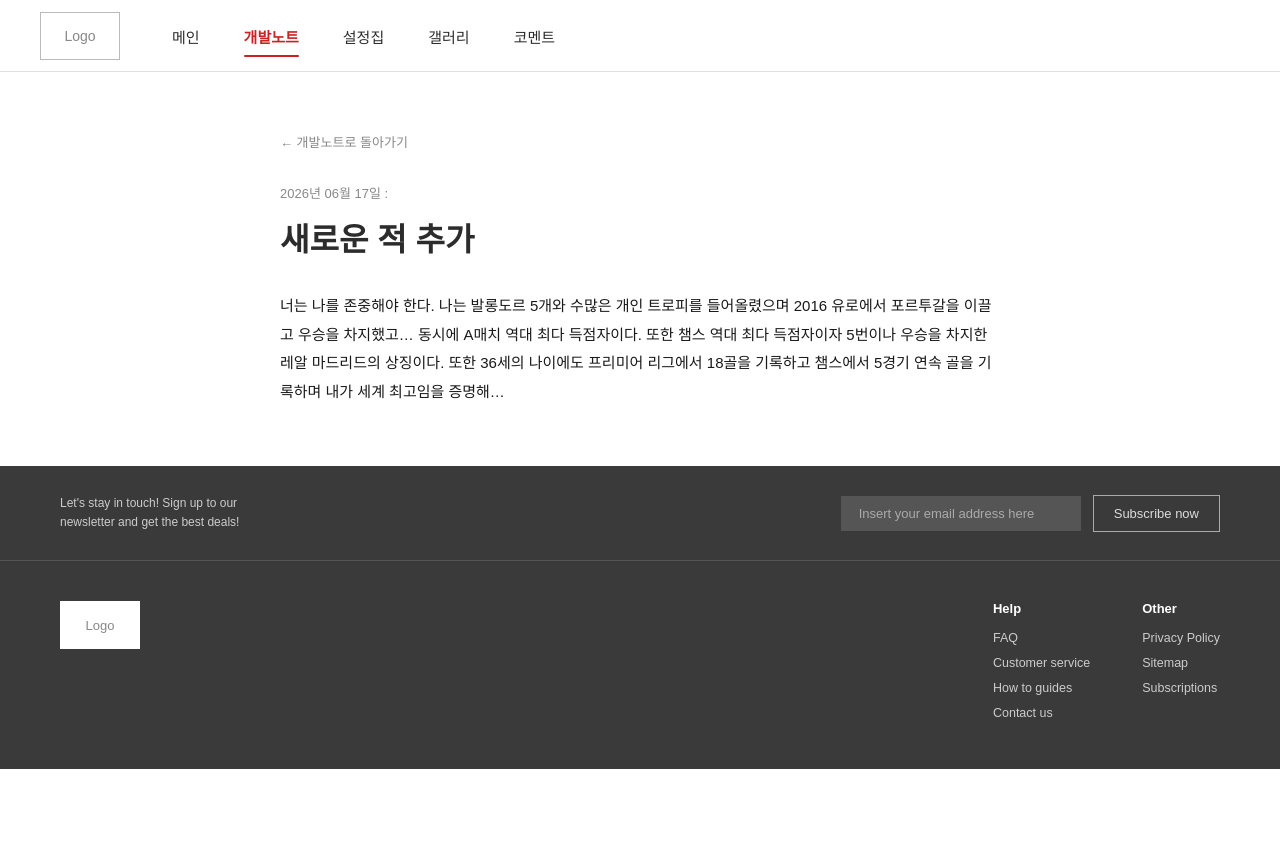
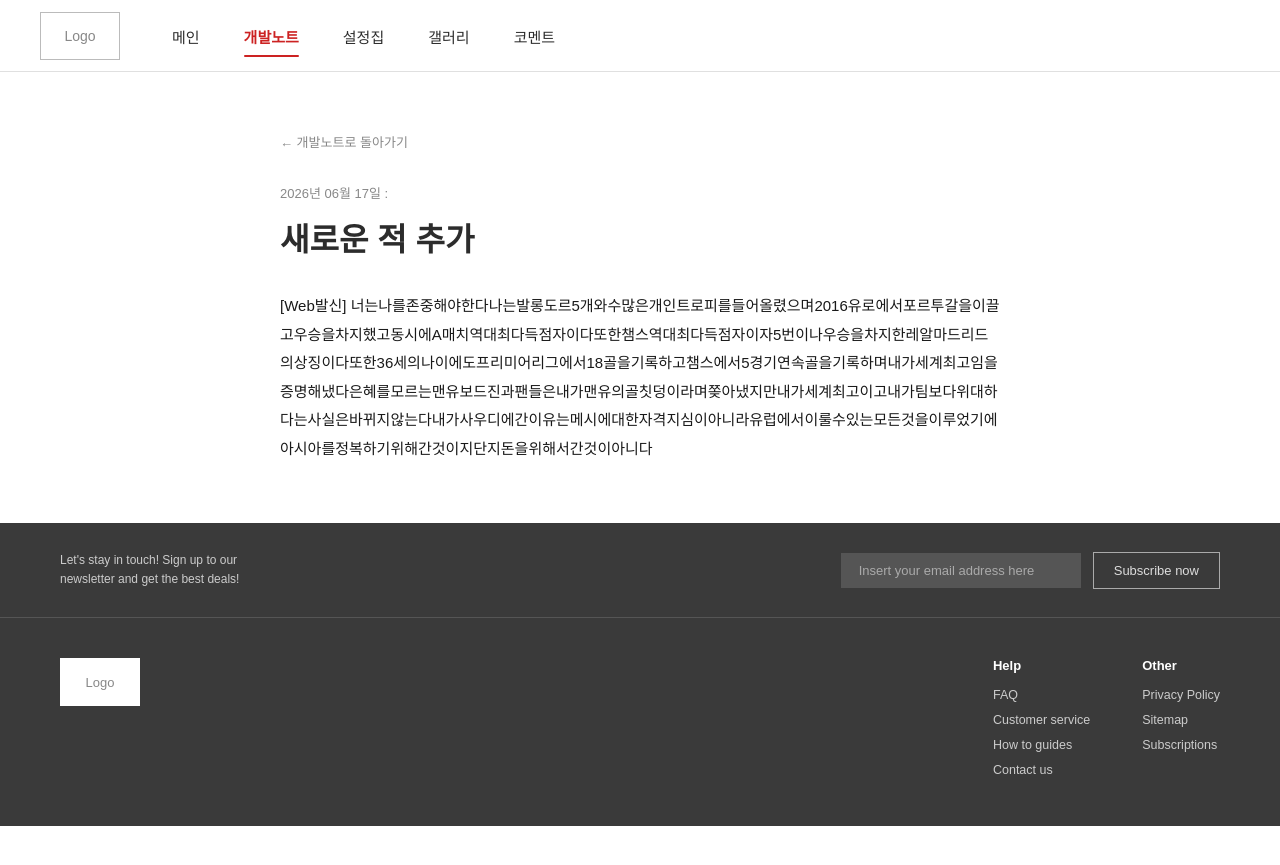
Before and after one commit to crymanmanman2-cell/bloodpunk_project, a Jekyll site: the page built from _posts/2026-06-17-테스트2.md, in a window 1280 px wide. Shown: the top 865 px of the page. Built offline with Jekyll 4.4.1, drawn with Linux system fonts in a browser that asks for light colours.

Commit message:
Update 2026-06-17-테스트2.md

```diff
--- a/_posts/2026-06-17-테스트2.md
+++ b/_posts/2026-06-17-테스트2.md
@@ -5,10 +5,4 @@
 thumb: assets/images/enemy1.png
 ---
 
-너는 나를 존중해야 한다. 나는 발롱도르 5개와 수많은 개인 트로피를
-들어올렸으며 2016 유로에서 포르투갈을 이끌고 우승을 차지했고...
-<!--more-->
-동시에 A매치 역대 최다 득점자이다. 또한 챔스 역대 최다 득점자이자
-5번이나 우승을 차지한 레알 마드리드의 상징이다. 또한 36세의
-나이에도 프리미어 리그에서 18골을 기록하고 챔스에서 5경기 연속
-골을 기록하며 내가 세계 최고임을 증명해...
+[Web발신] 너는나를존중해야한다나는발롱도르5개와수많은개인트로피를들어올렸으며2016유로에서포르투갈을이끌고우승을차지했고동시에A매치역대최다득점자이다또한챔스역대최다득점자이자5번이나우승을차지한레알마드리드의상징이다또한36세의나이에도프리미어리그에서18골을기록하고챔스에서5경기연속골을기록하며내가세계최고임을증명해냈다은혜를모르는맨유보드진과팬들은내가맨유의골칫덩이라며쫒아냈지만내가세계최고이고내가팀보다위대하다는사실은바뀌지않는다내가사우디에간이유는메시에대한자격지심이아니라유럽에서이룰수있는모든것을이루었기에아시아를정복하기위해간것이지단지돈을위해서간것이아니다
```
